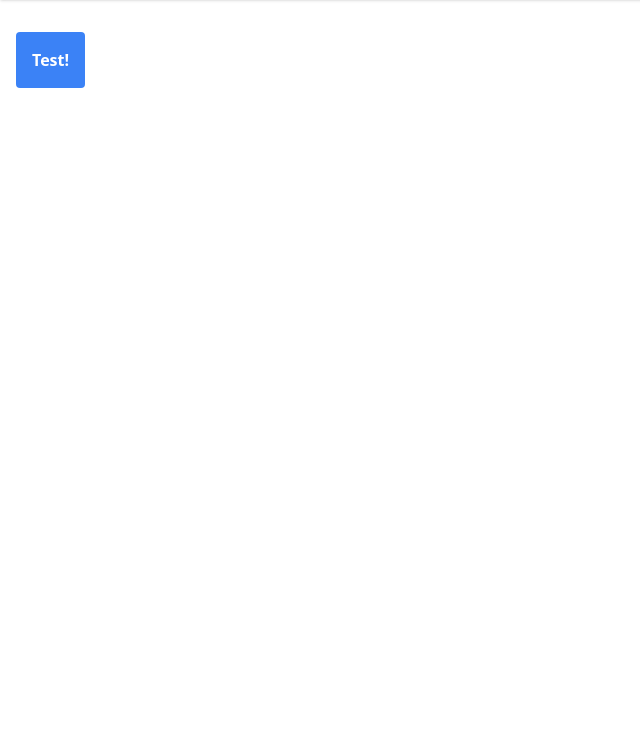
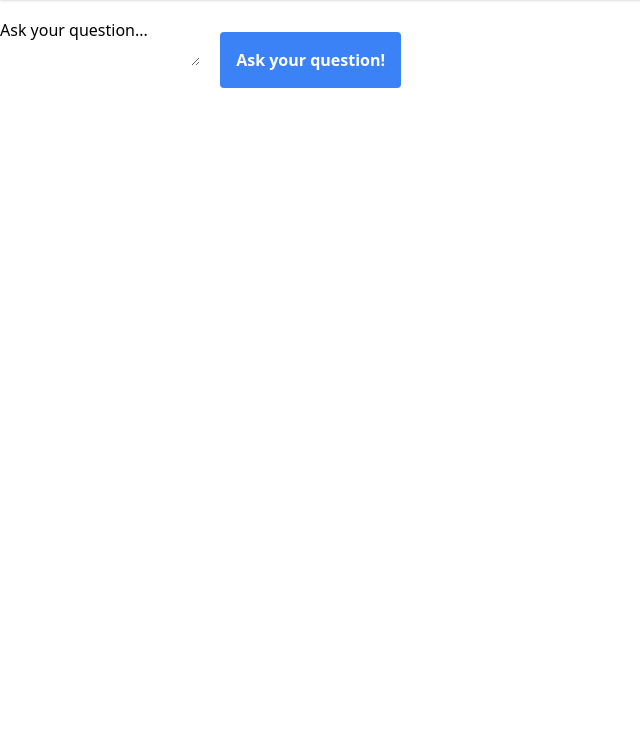
Before and after one commit to miropolis/dabCourseProject2, an Astro site in the folder qa-ui/: page / in a window 1280 px wide. Shown: the part 64-800 px from the top of the page, without its empty margins (0-640 px from the left). Built offline with nearby package versions, Linux system fonts and the light colour scheme; Astro itself is replaced by a stand-in of ours.

Commit message:
add textarea for prompt submission

```diff
--- a/qa-ui/src/components/TestButton.svelte
+++ b/qa-ui/src/components/TestButton.svelte
@@ -1,10 +1,12 @@
 <script>
   import { userUuid } from "../stores/stores.js";
+  let llmprompt = "Ask your question..."
 
   const askSomething = async () => {
+    console.log("Text area input: ", llmprompt)
     const data = {
       user: $userUuid,
-      question: "???",
+      question: llmprompt,
     };
 
     const response = await fetch("/api/", {
@@ -21,9 +23,10 @@
   };
 </script>
 
+<textarea bind:value={llmprompt} />
 <button
   class="bg-blue-500 hover:bg-blue-700 text-white font-bold p-4 rounded m-4"
   on:click={askSomething}
 >
-  Test!
+  Ask your question!
 </button>
```
